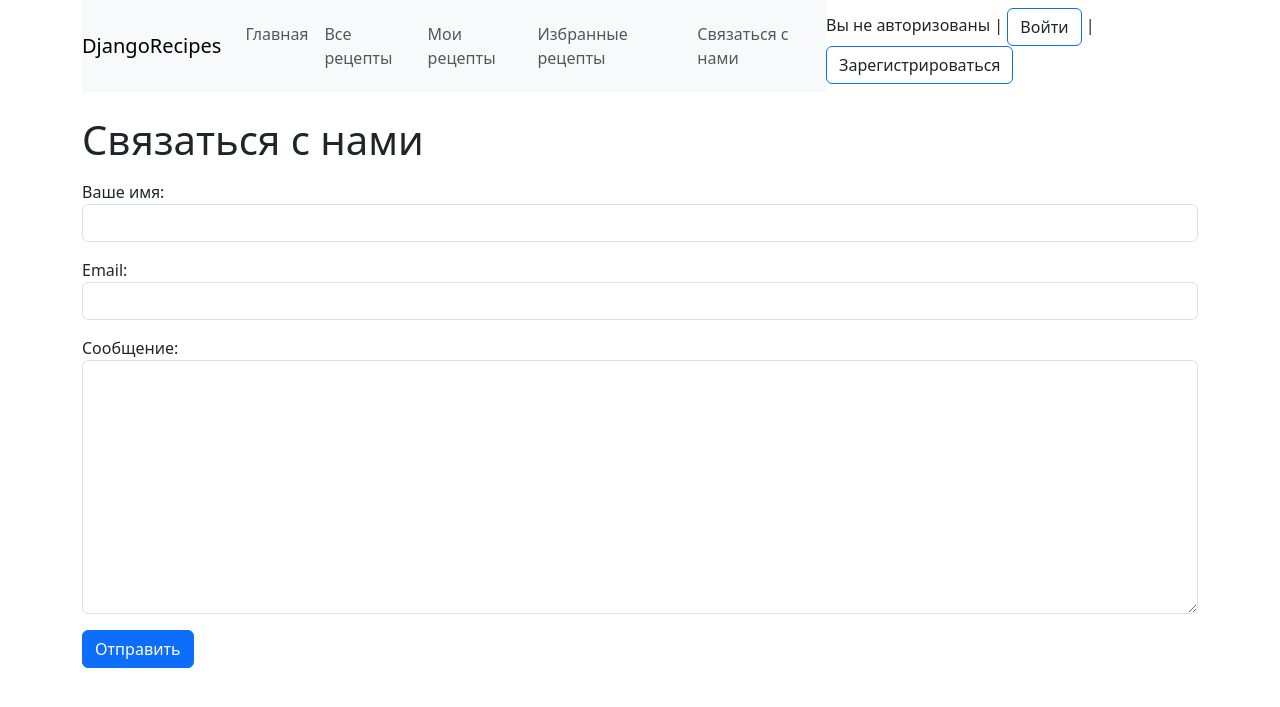
After one commit to Mandalore1/DjangoRecipes, a Django app: page /user/contact_us/ in a window 1280 px wide. The commit adds this page. Shown: the top 707 px of the page. Run offline with Django 4.2, Linux system fonts and the light colour scheme; some libraries are stand-ins or nearby versions.

Commit message:
Add: contact form

```diff
--- a/templates/include/_navbar.html
+++ b/templates/include/_navbar.html
@@ -23,6 +23,9 @@
                     <li class="nav-item">
                         <a class="nav-link" href="{% url 'recipe_favorite' %}">Избранные рецепты</a>
                     </li>
+                    <li class="nav-item">
+                        <a class="nav-link" href="{% url 'user_contact_us' %}">Связаться с нами</a>
+                    </li>
                 </ul>
             </div>
         </nav>
--- /dev/null
+++ b/templates/user/contact_us.html
@@ -0,0 +1,13 @@
+{% extends "base.html" %}
+
+{% block title %}Cвязаться с нами{% endblock title %}
+{% block h1 %}Cвязаться с нами{% endblock h1 %}
+
+{% block content %}
+<form class="mt-2 mb-2" method="post" action="{% url 'user_contact_us' %}">
+    {% csrf_token %}
+    {{ form.as_p }}
+
+    <button type="submit" class="btn btn-primary btn-block">Отправить</button>
+</form>
+{% endblock content %}
--- a/user/forms.py
+++ b/user/forms.py
@@ -1,7 +1,9 @@
 from django.contrib.auth.forms import AuthenticationForm, UsernameField
 import django.forms as forms
 from django.contrib.auth.models import User
+from django.core.mail import send_mail
 
+from Recipes import settings
 from user.models import UserAdditionalInfo
 
 
@@ -38,3 +40,15 @@ class UserAdditionalInfoForm(forms.ModelForm):
             "date_of_birth": forms.DateInput(attrs={"class": "form-control"}),
             "place": forms.TextInput(attrs={"class": "form-control"}),
         }
+
+
+class ContactForm(forms.Form):
+    """Контактная форма"""
+    name = forms.CharField(label="Ваше имя", max_length=100, min_length=1, widget=forms.TextInput(attrs={"class": "form-control"}))
+    email = forms.EmailField(label="Email", widget=forms.EmailInput(attrs={"class": "form-control"}))
+    message = forms.CharField(label="Сообщение", widget=forms.Textarea(attrs={"class": "form-control"}))
+
+    def send_email_message(self):
+        subject = f"Обратная связь DjangoRecipes от {self.cleaned_data['name']}"
+        message = self.cleaned_data["message"] + f"\nEmail: {self.cleaned_data['email']}"
+        send_mail(subject, message, settings.EMAIL_HOST_USER, [settings.EMAIL_HOST_USER])
--- a/user/urls.py
+++ b/user/urls.py
@@ -2,7 +2,7 @@ from django.contrib.auth.views import LogoutView
 from django.urls import path
 
 from user.views import UserLoginView, UserRegisterView, UserDetailView, UserUpdateInfoView, UserUpdateMainInfoView, \
-    UserUpdateAdditionalInfoView
+    UserUpdateAdditionalInfoView, ContactView
 
 urlpatterns = [
     path("login/", UserLoginView.as_view(), name="login"),
@@ -13,4 +13,5 @@ urlpatterns = [
     path("info/<slug:username>/update_main_info/", UserUpdateMainInfoView.as_view(), name="user_update_main_info"),
     path("info/<slug:username>/update_additional_info/", UserUpdateAdditionalInfoView.as_view(),
          name="user_update_additional_info"),
+    path("contact_us/", ContactView.as_view(), name="user_contact_us"),
 ]
--- a/user/views.py
+++ b/user/views.py
@@ -8,9 +8,9 @@ from django.contrib.auth.views import LoginView
 from django.shortcuts import render, redirect, get_object_or_404
 from django.urls import reverse_lazy
 from django.views import View
-from django.views.generic import DetailView, UpdateView
+from django.views.generic import DetailView, UpdateView, FormView
 
-from user.forms import LoginForm, UserMainInfoForm, UserAdditionalInfoForm
+from user.forms import LoginForm, UserMainInfoForm, UserAdditionalInfoForm, ContactForm
 from user.models import UserAdditionalInfo
 
 
@@ -103,3 +103,15 @@ class UserUpdateAdditionalInfoView(LoginRequiredMixin, SameUserMixin, UpdateView
         messages.success(self.request, "Данные успешно изменены!")
         self.success_url = reverse_lazy("user_update_info", kwargs=self.kwargs)
         return super().form_valid(form)
+
+
+class ContactView(FormView):
+    form_class = ContactForm
+    template_name = "user/contact_us.html"
+    success_url = reverse_lazy("user_contact_us")
+
+    def form_valid(self, form):
+        form.send_email_message()
+        messages.success(self.request, "Ваше сообщение успешно отправлено!")
+        # print(form.cleaned_data["name"], form.cleaned_data["email"], form.cleaned_data["message"], sep="\n")
+        return super().form_valid(form)
```
Also changed, not shown: Recipes/settings.py (+7 -0 lines).
